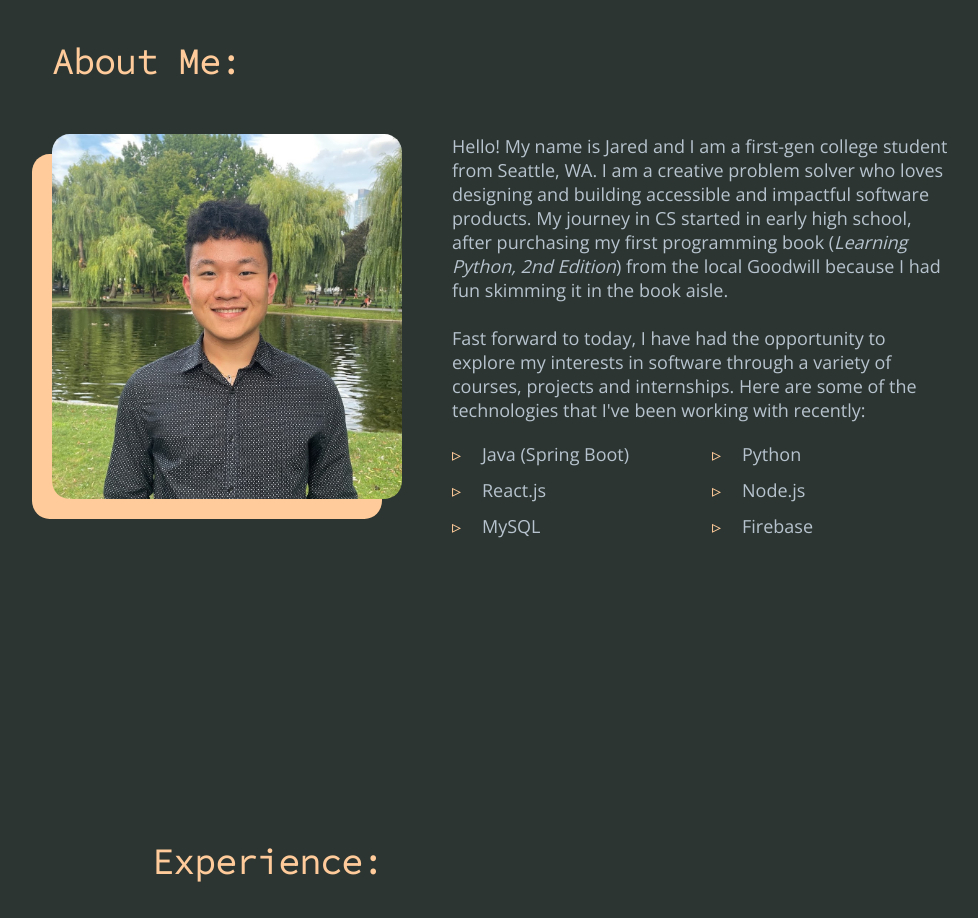
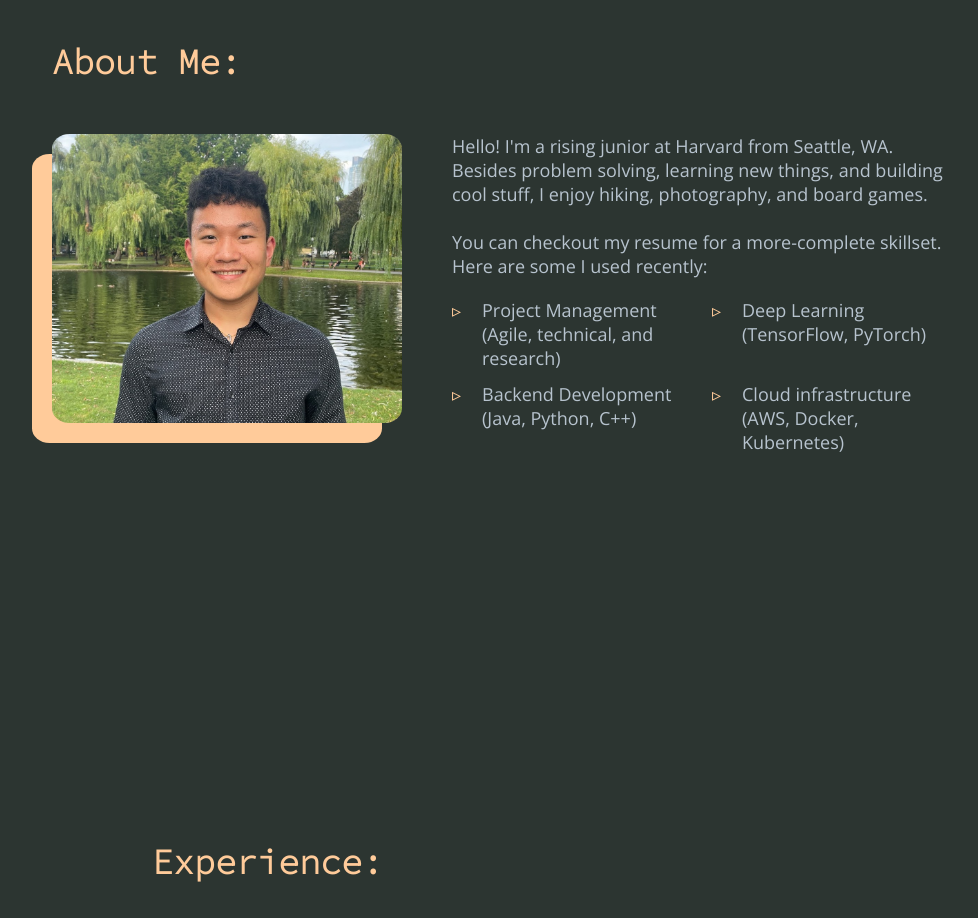
Before and after one commit to jared-ni/personal-website, a React (Create React App) app: page / in a window 1280 px wide. Shown: the part 920-1838 px from the top of the page, without its empty margins (138-1116 px from the left). Built offline with nearby package versions, Linux system fonts and the light colour scheme.

Commit message:
about me

```diff
--- a/src/components/AboutMe.js
+++ b/src/components/AboutMe.js
@@ -16,34 +16,26 @@ function AboutMe() {
                     </div>
                 </div>
                 <div className='aboutMe-p' data-aos="fade-up">
-                    Hello! My name is Jared and I am a first-gen college student from Seattle, WA.
-                    I am a creative problem solver who loves designing and building accessible and impactful software products.
-                    My journey in CS started in early high school, after purchasing my first programming book (<i>Learning Python, 2nd Edition</i>)
-                    from the local Goodwill because I had fun skimming it in the book aisle.
+                    Hello! I'm a rising junior at Harvard from Seattle, WA.
+                    Besides problem solving, learning new things, and building cool stuff, I enjoy hiking, photography, and board games.
+
                     <br/><br/>
-                    Fast forward to today, I have had the opportunity to explore my interests in software
-                    through a variety of courses, projects and internships. Here are some of the technologies
-                    that I've been working with recently:
+                    You can checkout my resume for a more-complete skillset. Here are some I used recently:
                     <br />
                     <ul class="technology-list">
                         <li className="tech-li">
-                            Java (Spring Boot)
+                            Project Management (Agile, technical, and research)
                         </li>
                         <li className="tech-li">
-                            Python
+                            Deep Learning (TensorFlow, PyTorch)
                         </li>
                         <li className="tech-li">
-                            React.js
+                            Backend Development (Java, Python, C++)
                         </li>
                         <li className="tech-li">
-                            Node.js
+                            Cloud infrastructure (AWS, Docker, Kubernetes)
                         </li>
-                        <li className="tech-li">
-                            MySQL
-                        </li>
-                        <li className="tech-li">
-                            Firebase
-                        </li>
+
                     </ul>
 
                 </div>
```
